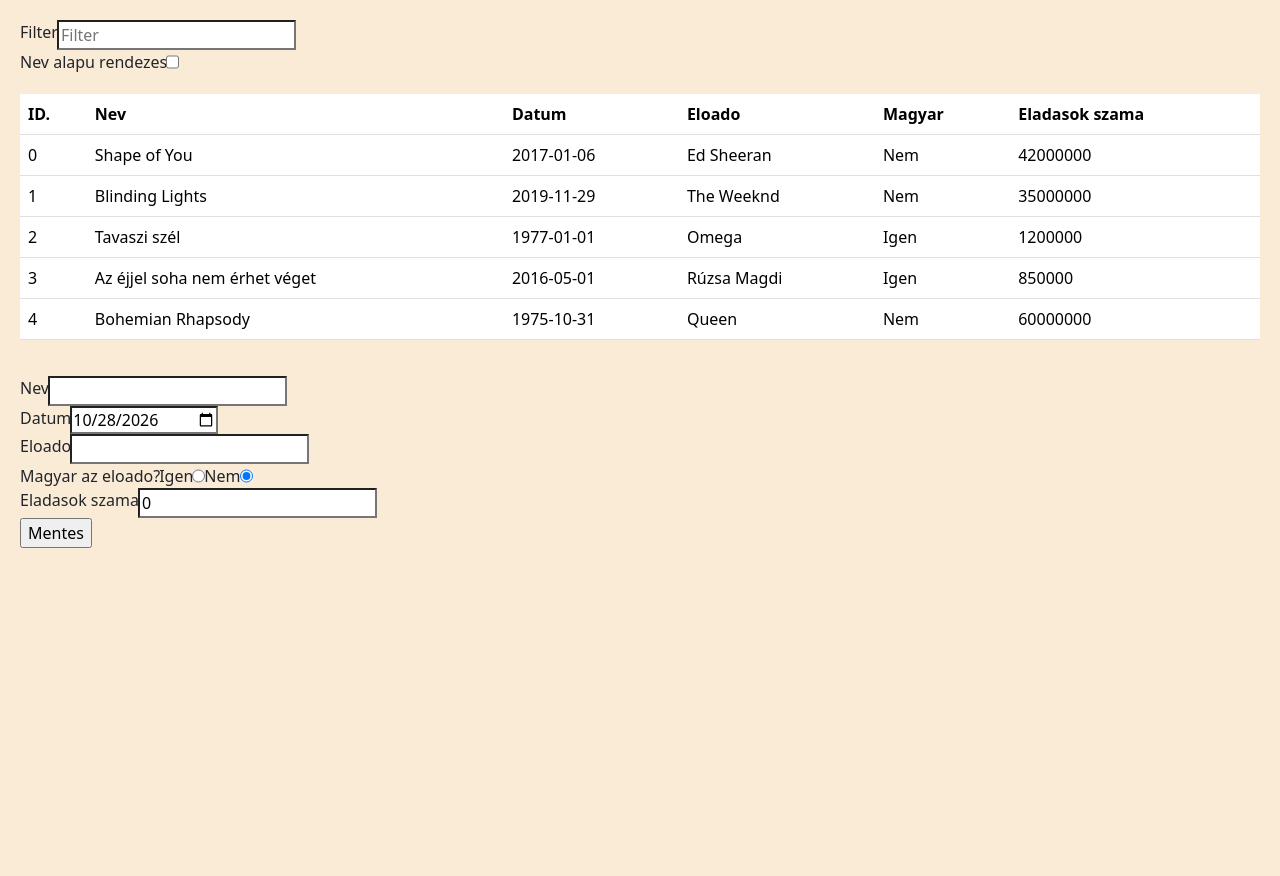
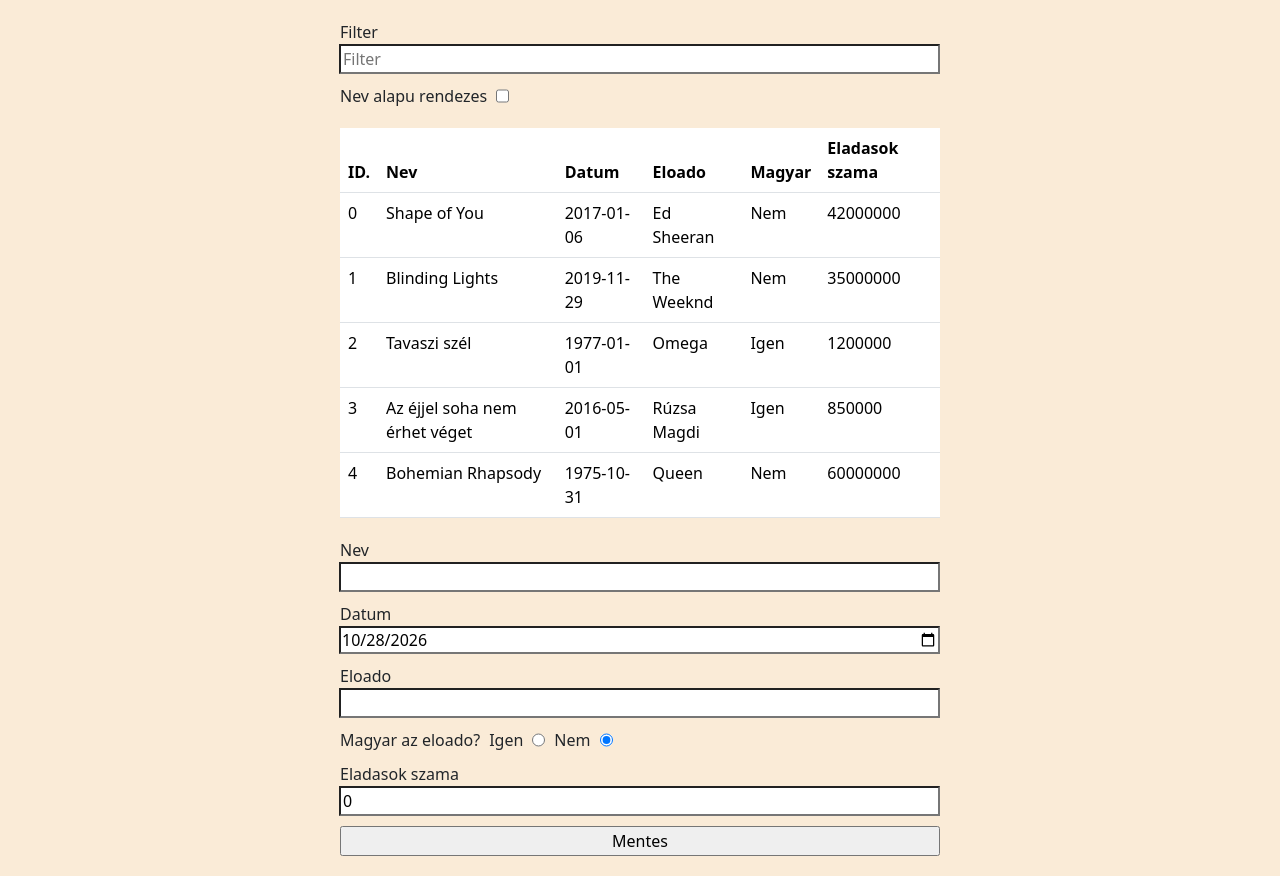
Before and after one commit to etnevelpriv/zeneszamok, a React (Vite) app: page / in a window 1280 px wide. Before the commit the page ends 800 px from the top, so only its background shows below. Built offline with nearby package versions, Linux system fonts and the light colour scheme.

Commit message:
keszen vagyok a feladattal

```diff
--- a/src/Components/InputForm/InputForm.css
+++ b/src/Components/InputForm/InputForm.css
@@ -0,0 +1,17 @@
+.postMusicForm {
+    display: flex;
+    flex-direction: column;
+    gap: 10px;
+    margin: 0 auto;
+    width: 100%;
+    max-width: 600px;
+    .input-group {
+        display: flex;
+        flex-direction: column;
+    }
+    .input-group:has(input[type=radio]) {
+        text-align: start;
+        flex-direction: row;
+        gap: 10px;
+    }
+}
--- a/src/Components/InputForm/InputForm.tsx
+++ b/src/Components/InputForm/InputForm.tsx
@@ -2,6 +2,7 @@
 import { Zeneszam_Class } from "../../Models/Classes/Zeneszam_Class.class";
 import { showErrorModal, showSuccessModal } from "../../Helper_Scripts/Modal_Handles";
 import { createData } from "../../Helper_Scripts/CRUD_json";
+import "./InputForm.css";
 
 export const InputForm = function () {
     const [musicName, changeMusicName] = useState<string>("");
--- a/src/Components/Modal/Modal.css
+++ b/src/Components/Modal/Modal.css
@@ -1,3 +1,25 @@
+.modal {
+    z-index: 1001;
+    display: block;
+    height: fit-content;
+    width: 400px;
+    background-color: aliceblue;
+    position: fixed;
+    top: 50%;
+    left: 50%;
+    transform: translate(-50%, -50%);
+    margin: 0 auto;
+    justify-content: center;
+}
+
+.success {
+    background-color: rgb(138, 232, 114);
+}
+
+.error {
+    background-color: rgb(232, 114, 114);
+}
+
 .hidden {
     display: none;
 }
--- a/src/Components/Table/Table.css
+++ b/src/Components/Table/Table.css
@@ -0,0 +1,22 @@
+.filterForm {
+    display: flex;
+    flex-direction: column;
+    gap: 10px;
+    margin: 0 auto;
+    width: 100%;
+    max-width: 600px;
+    .input-group {
+        display: flex;
+        flex-direction: column;
+    }
+    .input-group:has(input[type=radio]), .input-group:has(input[type=checkbox]) {
+        text-align: start;
+        flex-direction: row;
+        gap: 10px;
+    }
+}
+.table {
+    width: 100%;
+    max-width: 600px;
+    margin: 0 auto;
+}
--- a/src/Components/Table/Table.tsx
+++ b/src/Components/Table/Table.tsx
@@ -2,6 +2,7 @@
 import type { Zeneszam } from "../../Models/Interfaces/Zeneszam.interface"
 import { readData } from "../../Helper_Scripts/CRUD_json"
 import type { FilterOptions } from "../../Models/Interfaces/FilterOptions.interface";
+import "./Table.css";
 
 const musicArr: Zeneszam[] = await readData("zeneszamok");
 
--- a/src/index.css
+++ b/src/index.css
@@ -1,5 +1,6 @@
 body {
     background-color: antiquewhite;
+    overflow-x: hidden;
 }
 *{
   box-sizing: border-box;
```
